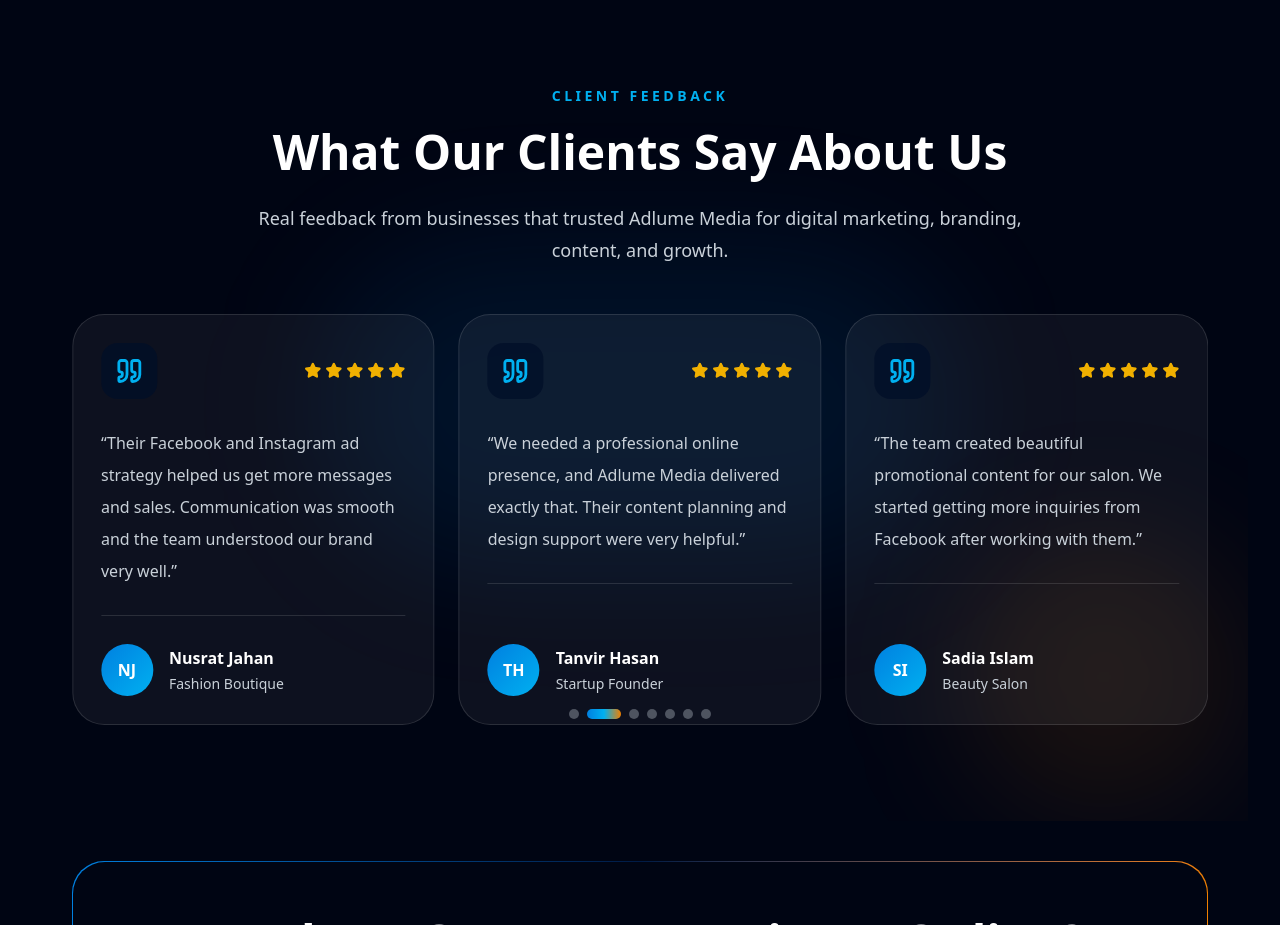
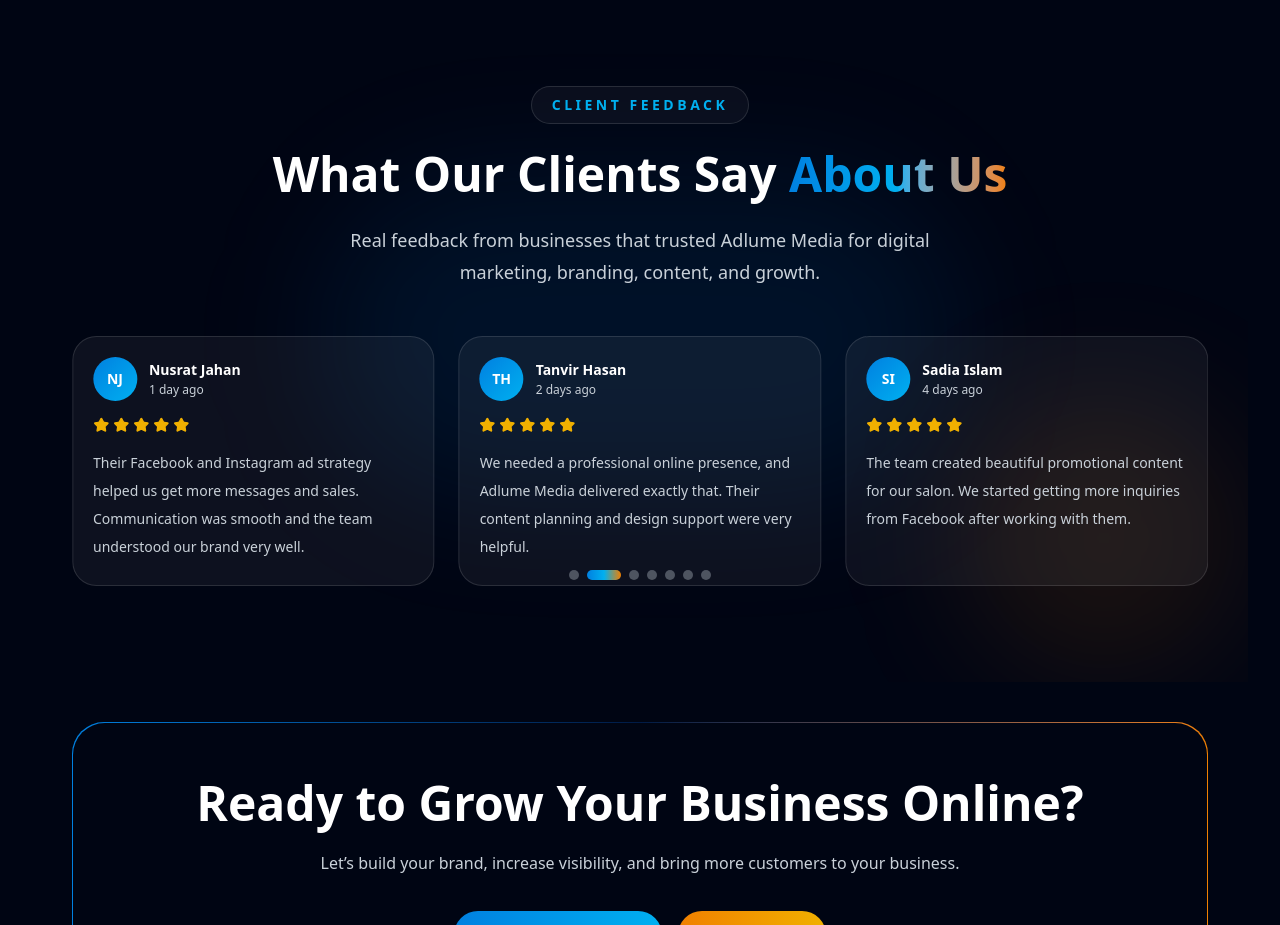
Before and after one commit to TanvirRahman888/adlume-frontend, a Next.js app: page / in a window 1280 px wide. Shown: the part 5520-6445 px from the top of the page. Built offline with nearby package versions, Linux system fonts and the light colour scheme.

Commit message:
Review Card Update and Modal added

```diff
--- a/app/globals.css
+++ b/app/globals.css
@@ -110,6 +110,12 @@
 
 /* review-swiper */
 
+.line-clamp-7 {
+  display: -webkit-box;
+  -webkit-box-orient: vertical;
+  overflow: hidden;
+}
+
 .adlume-review-swiper .swiper-slide {
   height: auto;
 }
--- a/components/home/ClientFeedbackSection.jsx
+++ b/components/home/ClientFeedbackSection.jsx
@@ -1,6 +1,7 @@
 "use client";
 
-import { Star, Quote } from "lucide-react";
+import { useState } from "react";
+import { Star, X } from "lucide-react";
 import { Swiper, SwiperSlide } from "swiper/react";
 import { Autoplay, Pagination } from "swiper/modules";
 
@@ -11,13 +12,15 @@
   {
     name: "Rahim Ahmed",
     business: "Local Restaurant Owner",
+    time: "3 hours ago",
     feedback:
-      "Adlume Media helped us improve our social media presence and reach more local customers. The designs were clean, professional, and result-focused.",
+      "Adlume Media helped us improve our social media presence and reach more local customers. The designs were clean, professional, and result-focused. Their team was friendly, fast, and easy to communicate with throughout the whole campaign.",
     rating: 5,
   },
   {
     name: "Nusrat Jahan",
     business: "Fashion Boutique",
+    time: "1 day ago",
     feedback:
       "Their Facebook and Instagram ad strategy helped us get more messages and sales. Communication was smooth and the team understood our brand very well.",
     rating: 5,
@@ -25,6 +28,7 @@
   {
     name: "Tanvir Hasan",
     business: "Startup Founder",
+    time: "2 days ago",
     feedback:
       "We needed a professional online presence, and Adlume Media delivered exactly that. Their content planning and design support were very helpful.",
     rating: 5,
@@ -32,6 +36,7 @@
   {
     name: "Sadia Islam",
     business: "Beauty Salon",
+    time: "4 days ago",
     feedback:
       "The team created beautiful promotional content for our salon. We started getting more inquiries from Facebook after working with them.",
     rating: 5,
@@ -39,6 +44,7 @@
   {
     name: "Mahmudul Karim",
     business: "E-commerce Business",
+    time: "1 week ago",
     feedback:
       "Their lead generation and ad management service helped us reach the right audience. The reports were clear and easy to understand.",
     rating: 5,
@@ -46,6 +52,7 @@
   {
     name: "Farhana Akter",
     business: "Training Center",
+    time: "1 week ago",
     feedback:
       "Adlume Media designed our campaign materials and managed our page professionally. We loved their creative ideas and fast support.",
     rating: 5,
@@ -53,13 +60,79 @@
   {
     name: "Imran Hossain",
     business: "Real Estate Consultant",
+    time: "2 weeks ago",
     feedback:
       "They helped us create a strong digital presence with better branding and content. The overall experience was professional and reliable.",
     rating: 5,
   },
 ];
 
+function ReviewCard({ review, onReadMore }) {
+  const isLongReview = review.feedback.length > 150;
+
+  return (
+    <div
+      className="group flex h-full min-h-62.5 flex-col rounded-3xl border p-5 transition duration-300 hover:-translate-y-2 hover:shadow-xl"
+      style={{
+        background: "var(--card)",
+        borderColor: "var(--border)",
+        boxShadow: "0 20px 60px rgba(0, 128, 224, 0)",
+      }}
+    >
+      <div className="flex items-center gap-3">
+        <div className="relative">
+          <div className="flex h-11 w-11 items-center justify-center rounded-full bg-linear-to-br from-[#0080E0] to-[#00B0F0] text-sm font-black text-white">
+            {review.name
+              .split(" ")
+              .map((word) => word[0])
+              .join("")
+              .slice(0, 2)}
+          </div>
+        </div>
+
+        <div>
+          <h3 className="text-sm font-black">{review.name}</h3>
+
+          <p
+            className="mt-0.5 text-xs font-medium"
+            style={{ color: "var(--text-muted)" }}
+          >
+            {review.time}
+          </p>
+        </div>
+      </div>
+
+      <div className="mt-4 flex items-center gap-1 text-[#F0B000]">
+        {Array.from({ length: review.rating }).map((_, i) => (
+          <Star key={i} size={16} fill="#F0B000" strokeWidth={2} />
+        ))}
+      </div>
+
+      <p
+        className={`mt-4 text-sm leading-7 ${
+          isLongReview ? "line-clamp-3" : "line-clamp-5"
+        }`}
+        style={{ color: "var(--text-muted)" }}
+      >
+        {review.feedback}
+      </p>
+
+      {isLongReview && (
+        <button
+          type="button"
+          onClick={() => onReadMore(review)}
+          className="mt-2 w-fit text-sm font-black text-[#0080E0] transition duration-300 hover:text-[#F08000]"
+        >
+          Read more
+        </button>
+      )}
+    </div>
+  );
+}
+
 export default function ClientFeedbackSection() {
+  const [selectedReview, setSelectedReview] = useState(null);
+
   return (
     <section className="relative overflow-hidden py-20 sm:py-24">
       <div className="pointer-events-none absolute left-1/2 top-1/2 h-80 w-160 -translate-x-1/2 -translate-y-1/2 rounded-full bg-[#0080E0]/10 blur-3xl" />
@@ -67,16 +140,28 @@
 
       <div className="relative mx-auto w-full max-w-360 px-4 sm:px-6 lg:px-10">
         <div className="mx-auto max-w-3xl text-center">
+          <div
+            className="inline-flex items-center justify-center rounded-full border px-5 py-2"
+            style={{
+              borderColor: "var(--border)",
+              background:
+                "color-mix(in srgb, var(--card) 80%, transparent)",
+            }}
+          >
             <p className="text-sm font-black uppercase tracking-[0.25em] text-[#00B0F0]">
               Client Feedback
             </p>
+          </div>
 
-          <h2 className="mt-4 text-4xl font-black leading-tight md:text-5xl">
-            What Our Clients Say About Us
+          <h2 className="mt-5 text-4xl font-black leading-tight md:text-5xl">
+            What Our Clients Say{" "}
+            <span className="bg-linear-to-r from-[#0080E0] via-[#00B0F0] to-[#F08000] bg-clip-text text-transparent">
+              About Us
+            </span>
           </h2>
 
           <p
-            className="mt-5 text-base leading-8 md:text-lg"
+            className="mx-auto mt-5 max-w-2xl text-base leading-8 md:text-lg"
             style={{ color: "var(--text-muted)" }}
           >
             Real feedback from businesses that trusted Adlume Media for digital
@@ -114,87 +199,80 @@
           >
             {reviews.map((review) => (
               <SwiperSlide key={review.name} className="h-auto">
-                <div
-                  className="group relative flex h-full min-h-82.5 flex-col overflow-hidden rounded-4xl border p-7 transition duration-300 hover:-translate-y-2 hover:shadow-xl"
-                  style={{
-                    background: "var(--card)",
-                    borderColor: "var(--border)",
-                    boxShadow: "0 20px 60px rgba(0, 128, 224, 0)",
-                  }}
-                >
-                  <div className="pointer-events-none absolute -right-16 -top-16 h-36 w-36 rounded-full bg-[#00B0F0]/0 blur-3xl transition duration-300 group-hover:bg-[#00B0F0]/20" />
-                  <div className="pointer-events-none absolute -bottom-16 -left-16 h-36 w-36 rounded-full bg-[#F08000]/0 blur-3xl transition duration-300 group-hover:bg-[#F08000]/20" />
-
-                  <div className="relative flex h-full flex-col">
-                    <div className="flex items-center justify-between gap-4">
-                      <div
-                        className="flex h-14 w-14 items-center justify-center rounded-2xl"
-                        style={{
-                          background:
-                            "color-mix(in srgb, var(--background-secondary) 75%, transparent)",
-                        }}
-                      >
-                        <Quote
-                          size={28}
-                          strokeWidth={2.4}
-                          className="text-[#00B0F0]"
-                        />
-                      </div>
-
-                      <div className="flex items-center gap-1">
-                        {Array.from({ length: review.rating }).map((_, i) => (
-                          <Star
-                            key={i}
-                            size={17}
-                            fill="#F0B000"
-                            strokeWidth={2}
-                            className="text-[#F0B000]"
-                          />
+                <ReviewCard review={review} onReadMore={setSelectedReview} />
+              </SwiperSlide>
             ))}
+          </Swiper>
         </div>
       </div>
 
-                    <p
-                      className="mt-7 text-base leading-8"
-                      style={{ color: "var(--text-muted)" }}
-                    >
-                      “{review.feedback}”
-                    </p>
+      {selectedReview && (
+        <div className="fixed inset-0 z-50 flex items-center justify-center px-4">
+          <button
+            type="button"
+            aria-label="Close modal"
+            onClick={() => setSelectedReview(null)}
+            className="absolute inset-0 bg-black/60 backdrop-blur-sm"
+          />
 
           <div
-                      className="my-7 h-px w-full"
-                      style={{ background: "var(--border)" }}
-                    />
+            className="relative z-10 w-full max-w-xl rounded-4xl border p-6 shadow-2xl md:p-8"
+            style={{
+              background: "var(--background)",
+              borderColor: "var(--border)",
+            }}
+          >
+            <button
+              type="button"
+              aria-label="Close review"
+              onClick={() => setSelectedReview(null)}
+              className="absolute right-5 top-5 flex h-10 w-10 items-center justify-center rounded-full border transition duration-300 hover:bg-[#0080E0] hover:text-white"
+              style={{
+                borderColor: "var(--border)",
+                background: "var(--card)",
+              }}
+            >
+              <X size={20} />
+            </button>
 
-                    <div className="mt-auto flex items-center gap-4">
-                      <div className="flex h-13 w-13 items-center justify-center rounded-full bg-linear-to-br from-[#0080E0] to-[#00B0F0] text-base font-black text-white">
-                        {review.name
+            <div className="flex items-center gap-3 pr-12">
+              <div className="relative">
+                <div className="flex h-14 w-14 items-center justify-center rounded-full bg-linear-to-br from-[#0080E0] to-[#00B0F0] text-base font-black text-white">
+                  {selectedReview.name
                     .split(" ")
                     .map((word) => word[0])
                     .join("")
                     .slice(0, 2)}
                 </div>
+              </div>
 
               <div>
-                        <h3 className="text-base font-black transition duration-300 group-hover:text-[#00B0F0]">
-                          {review.name}
-                        </h3>
+                <h3 className="text-lg font-black">{selectedReview.name}</h3>
 
                 <p
                   className="mt-1 text-sm"
                   style={{ color: "var(--text-muted)" }}
                 >
-                          {review.business}
+                  {selectedReview.business} · {selectedReview.time}
                 </p>
               </div>
             </div>
+
+            <div className="mt-6 flex items-center gap-1 text-[#F0B000]">
+              {Array.from({ length: selectedReview.rating }).map((_, i) => (
+                <Star key={i} size={20} fill="#F0B000" strokeWidth={2} />
+              ))}
+            </div>
+
+            <p
+              className="mt-5 text-base leading-8"
+              style={{ color: "var(--text-muted)" }}
+            >
+              {selectedReview.feedback}
+            </p>
           </div>
         </div>
-              </SwiperSlide>
-            ))}
-          </Swiper>
-        </div>
-      </div>
+      )}
     </section>
   );
 }
```
Lines whose indentation alone changed are shown as unchanged.
